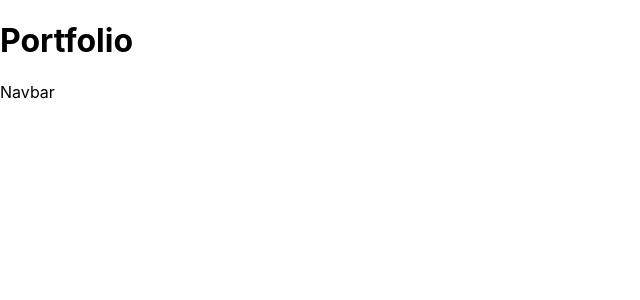
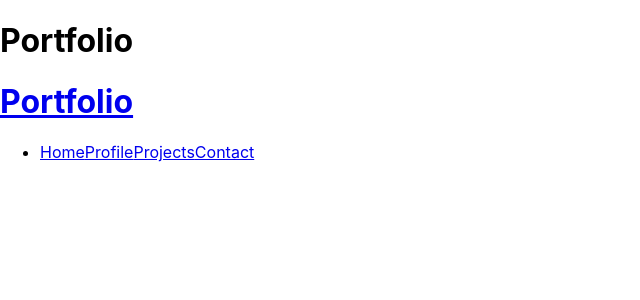
Before and after one commit to P-Paramesh/Portfolio, a React (Create React App) app: page / in a window 1280 px wide. Shown: the top 300 px of the page, without its empty margins (0-640 px from the left). Built offline with nearby package versions, Linux system fonts and the light colour scheme.

Commit message:
Update Navbar.js

```diff
--- a/src/components/Navbar.js
+++ b/src/components/Navbar.js
@@ -1,11 +1,24 @@
 
 import React from 'react'
+import { Link } from "react-router-dom"
+import "./NavbarStyles.css"
 
 const Navbar = () => {
 return (
-    <div>Navbar
-
-    </div>  )
+    <div className="header">
+        <Link to="/">
+            <h1>Portfolio</h1>
+        </Link>
+        <ul>
+            <li>
+                <Link to="/">Home</Link>
+                <Link to="/profile">Profile</Link>
+                <Link to="/project">Projects</Link>
+                <Link to="/contact">Contact</Link>
+            </li>
+        </ul>
+    </div>
+    )
 }
 
 export default Navbar
```
